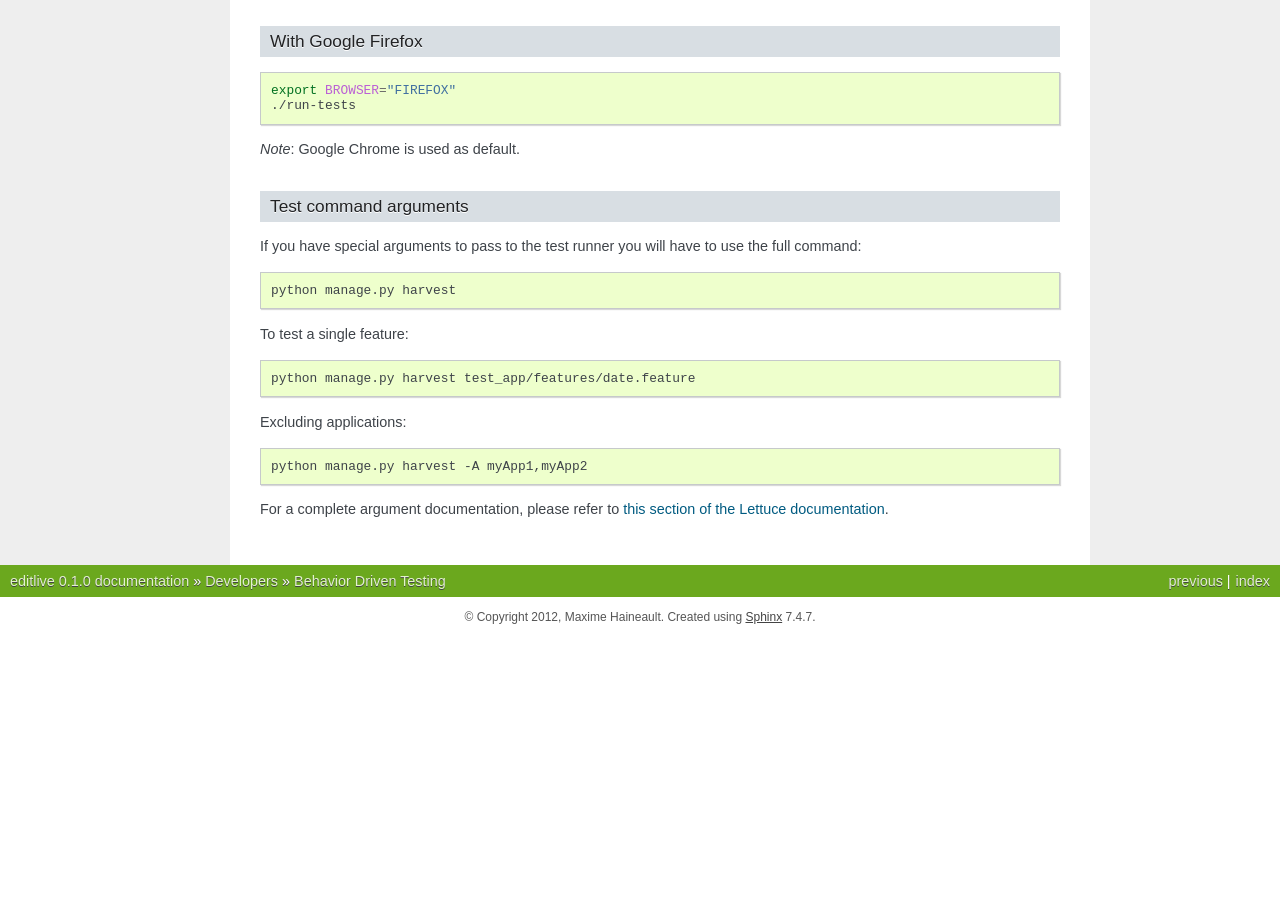
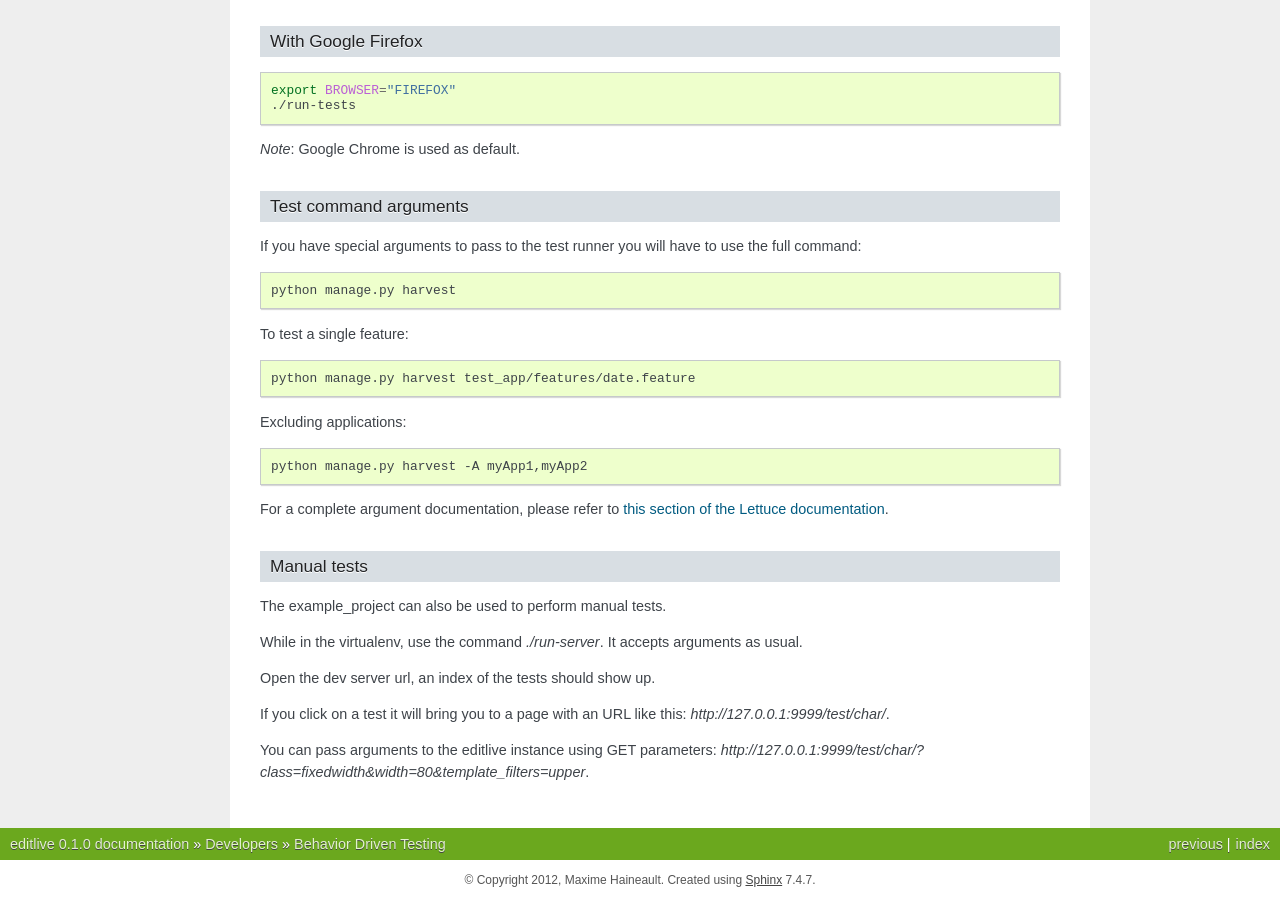
Before and after one commit to StreamSagae/Storide, a Sphinx documentation site: the page built from docs/topics/develop/tests.rst, in a window 1280 px wide and 900 px high, scrolled down 1972 px. Built offline with Sphinx 7.4.7, drawn with Linux system fonts in a browser that asks for light colours; before the commit the page ends 2609 px from its top, so only the background shows below that.

Commit message:
Updated docs and example_project settings

```diff
--- a/docs/topics/develop/tests.rst
+++ b/docs/topics/develop/tests.rst
@@ -166,3 +166,17 @@ Excluding applications:
 For a complete argument documentation, please refer to `this section of the Lettuce documentation`_.
 
 .. _this section of the Lettuce documentation: http://lettuce.it/recipes/django-lxml.html#run-the-tests
+
+
+Manual tests
+============
+
+The example_project can also be used to perform manual tests.
+
+While in the virtualenv, use the command `./run-server`. It accepts arguments as usual.
+
+Open the dev server url, an index of the tests should show up.
+
+If you click on a test it will bring you to a page with an URL like this: `http://127.0.0.1:9999/test/char/`.
+
+You can pass arguments to the editlive instance using GET parameters: `http://127.0.0.1:9999/test/char/?class=fixedwidth&width=80&template_filters=upper`.
```
Also changed, not shown: 1 other file.
